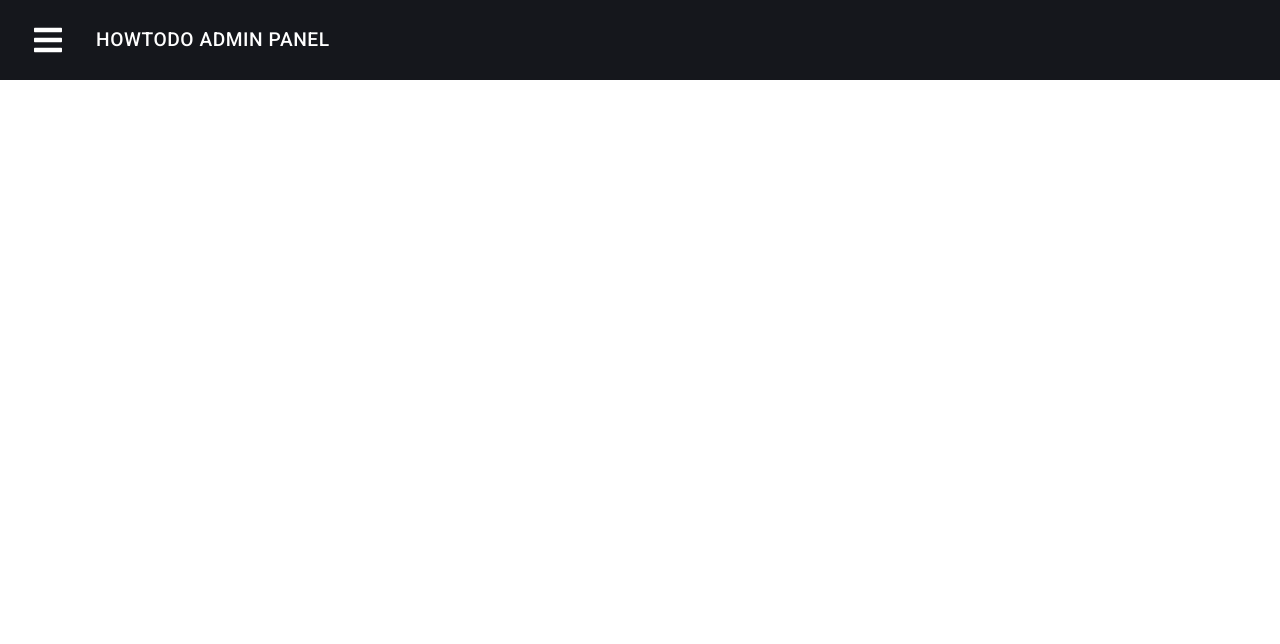
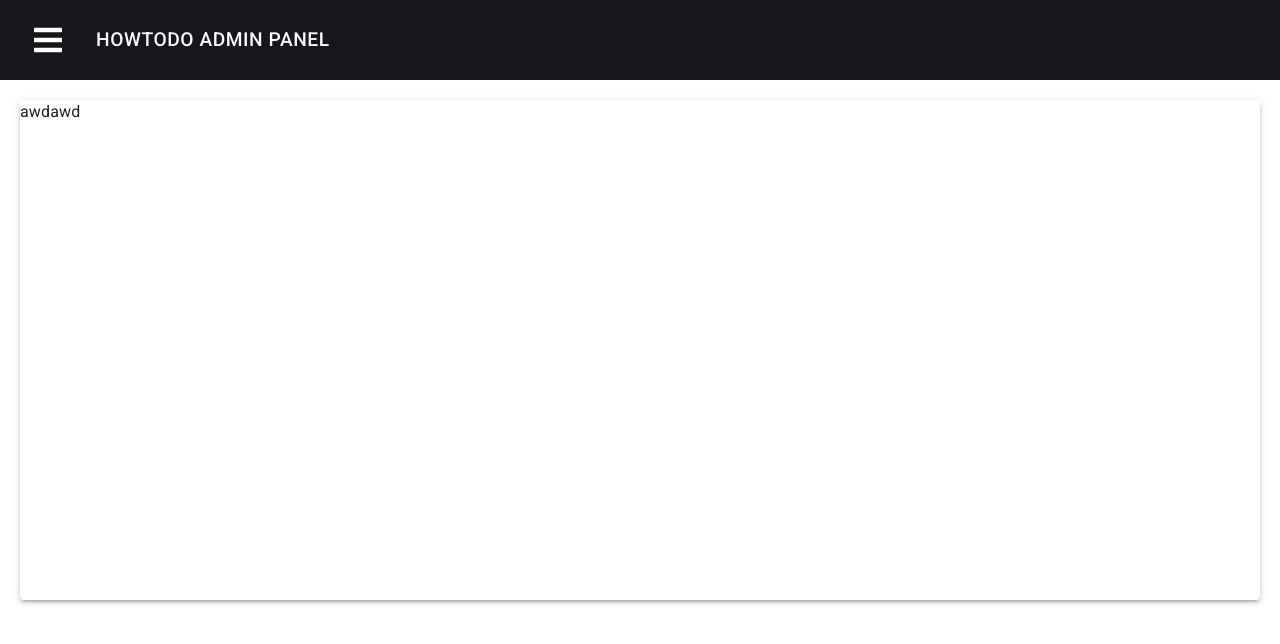
Before and after one commit to greatUzumaki/HowToDo-AdminPanel, a React (Create React App) app: page /request/1 in a window 1280 px wide. Shown: the top 644 px of the page. Built offline with nearby package versions, Linux system fonts and the light colour scheme; no server answers.

Commit message:
add request page

```diff
--- a/src/App.tsx
+++ b/src/App.tsx
@@ -10,6 +10,7 @@ import AllCategory from './pages/AllCategory';
 import Category from './pages/Category';
 import Home from './pages/Home';
 import LoginPage from './pages/LoginPage';
+import Request from './pages/Request';
 
 function App() {
   const { enqueueSnackbar } = useSnackbar();
@@ -42,7 +43,7 @@ function App() {
           <Route path='/category' exact component={AllCategory} />
           <Route path='/' exact component={LoginPage} />
           <Route path='/category/:name' component={Category} />
-          <Route path='/request/:id' />
+          <Route path='/request/:id' component={Request} />
         </Switch>
         <ScrollButton />
       </Router>
--- a/src/pages/Category.tsx
+++ b/src/pages/Category.tsx
@@ -101,7 +101,11 @@ function Category() {
         {requests &&
           requests.map((item, index) => {
             return (
-              <Link to='#' className={classes.link} key={index}>
+              <Link
+                to={`/request/${item.id}`}
+                className={classes.link}
+                key={index}
+              >
                 <Card elevation={3} className={classes.card}>
                   <CardContent className={classes.cardConten}>
                     <Grid container direction='row'>
--- a/src/pages/Home.tsx
+++ b/src/pages/Home.tsx
@@ -103,7 +103,7 @@ function Home() {
           requests.map((item, index) => {
             return (
               <Link
-                to={`/category/${item.id}`}
+                to={`/request/${item.id}`}
                 className={classes.link}
                 key={index}
               >
--- /dev/null
+++ b/src/pages/Request.tsx
@@ -0,0 +1,53 @@
+import { Container, makeStyles, Paper, Typography } from '@material-ui/core';
+import { useSnackbar } from 'notistack';
+import React, { useEffect, useState } from 'react';
+import { useParams } from 'react-router-dom';
+import { Configuration, GetRequestDto, RequestApi } from '../api';
+
+const useStyles = makeStyles({
+  container: {
+    display: 'flex',
+    height: 'max-content',
+    padding: 20,
+    width: '100%',
+    justifyContent: 'center',
+    flexWrap: 'wrap',
+    alignItems: 'center',
+  },
+  paper: {
+    height: 500,
+    width: '100%',
+  },
+});
+
+function Request() {
+  const { id } = useParams<{ id: string }>();
+  const { enqueueSnackbar } = useSnackbar();
+  const [request, setRequest] = useState<GetRequestDto>();
+  const classes = useStyles();
+
+  useEffect(() => {
+    const fetch = async (id: string) => {
+      const API = new RequestApi(new Configuration({ basePath: '/api' }));
+      try {
+        const getRequest = (await API.getRequestById(id)).data;
+        setRequest(getRequest);
+      } catch {
+        enqueueSnackbar('Проблемы с получением заявок', {
+          variant: 'error',
+        });
+      }
+    };
+    fetch(id);
+  }, [enqueueSnackbar, id]);
+
+  return (
+    <Container className={classes.container}>
+      <Paper elevation={3} className={classes.paper}>
+        <Typography>awdawd</Typography>
+      </Paper>
+    </Container>
+  );
+}
+
+export default Request;
```
